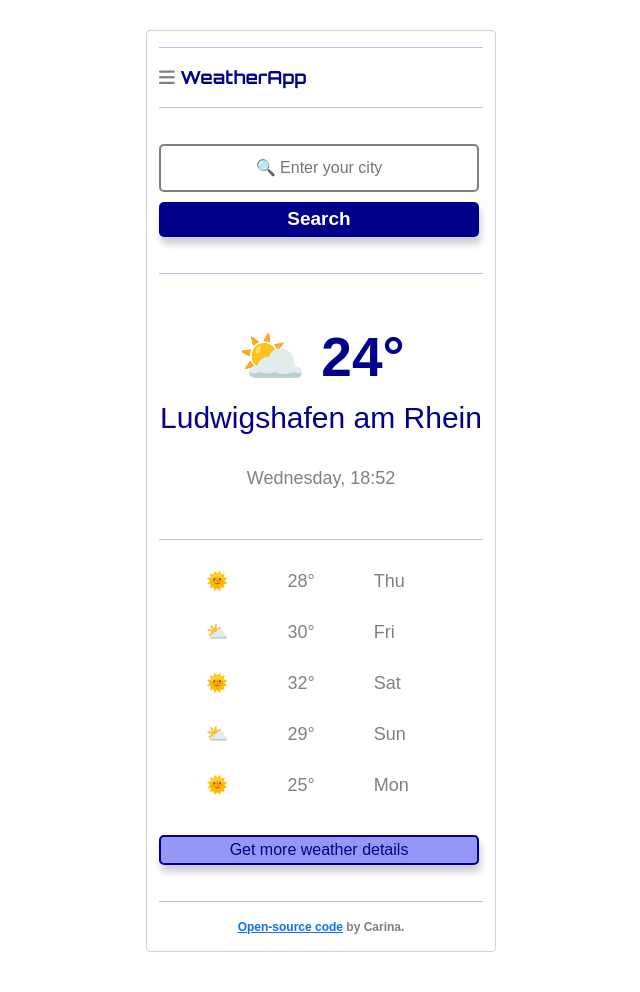
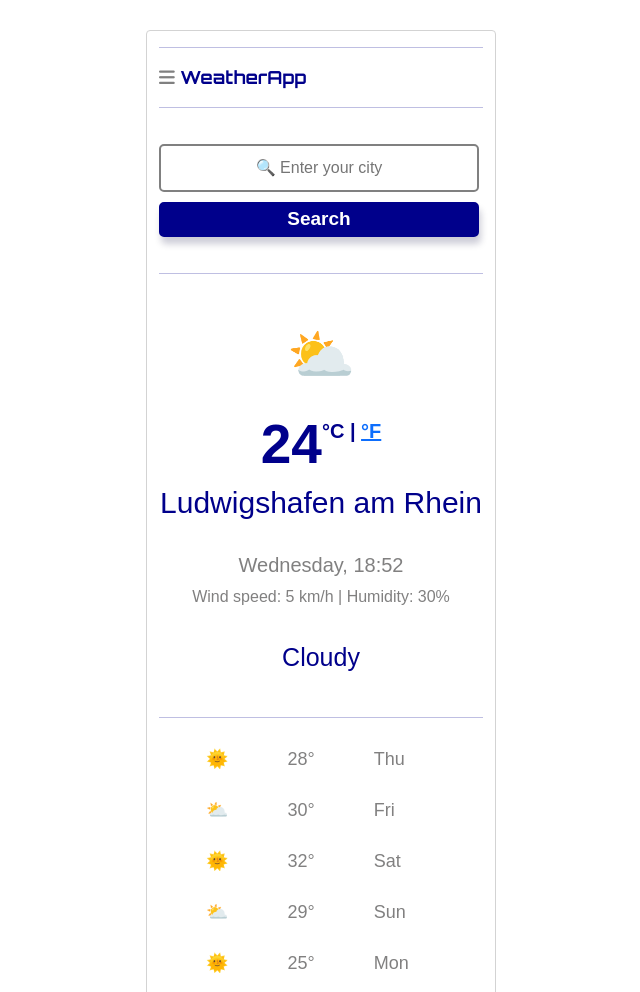
Before and after one commit to codingcari/MySheCodesProject, a plain HTML site: page index.html in a window 1280 px wide. Shown: the top 992 px of the page, without its empty margins (319-959 px from the left). Drawn offline with nearby package versions, Linux system fonts and the light colour scheme.

Commit message:
HTML updated

```diff
--- a/CSS/CSS.css
+++ b/CSS/CSS.css
@@ -2,11 +2,20 @@ body {
   font-family: Arial, Helvetica, sans-serif;
 }
 h1 {
-  margin: 50px 60px 10px;
+  margin-top: 15px;
   font-size: 55px;
   font-weight: 600;
   color: darkblue;
   text-align: center;
+}
+
+small {
+  font-size: 20px;
+  font-weight: 600;
+  color: darkblue;
+  text-align: center;
+  position: relative;
+  top: -25px;
 }
 
 h2 {
@@ -17,8 +26,8 @@ h2 {
 
 h3 {
   color: rgb(129, 128, 128);
-  margin-bottom: 50px;
-  font-size: 18px;
+
+  font-size: 20px;
   text-align: left;
   text-align: center;
 }
@@ -107,3 +116,27 @@ hr {
   font-weight: bold;
   margin-bottom: 15px;
 }
+
+.weather-icon {
+  margin-top: 40px;
+  font-size: 55px;
+  font-weight: 600;
+  color: darkblue;
+  text-align: center;
+}
+
+.wind-and-humidity {
+  color: rgb(129, 128, 128);
+  font-size: 16px;
+  text-align: left;
+  text-align: center;
+}
+
+.weather-description {
+  color: darkblue;
+  margin-bottom: 40px;
+  margin-top: 30px;
+  font-size: 25px;
+  text-align: left;
+  text-align: center;
+}
--- a/index.html
+++ b/index.html
@@ -4,7 +4,7 @@
     <meta charset="UTF-8" />
     <meta http-equiv="X-UA-Compatible" content="IE=edge" />
     <meta name="viewport" content="width=device-width, initial-scale=1.0" />
-    <title>GitHub and Hosting</title>
+    <title>Finale Project: Weather App</title>
     <link
       href="https://cdn.jsdelivr.net/npm/bootstrap@5.1.3/dist/css/bootstrap.min.css"
       rel="stylesheet"
@@ -45,10 +45,15 @@
         <input type="submit" value="Search" class="search-button" />
       </form>
       <hr />
-      <h1>⛅ 24°</h1>
+      <div class="weather-icon">⛅</div>
+      <h1>
+        24<small>°C | <a href="#">°F</a></small>
+      </h1>
       <h2>Ludwigshafen am Rhein</h2>
       <br />
       <h3>Wednesday, 15:10</h3>
+      <div class="wind-and-humidity">Wind speed: 5 km/h | Humidity: 30%</div>
+      <div class="weather-description">Cloudy</div>
       <hr />
       <ul class="list-group list-group-horizontal">
         <li class="list-group-item">🌞</li>
```
